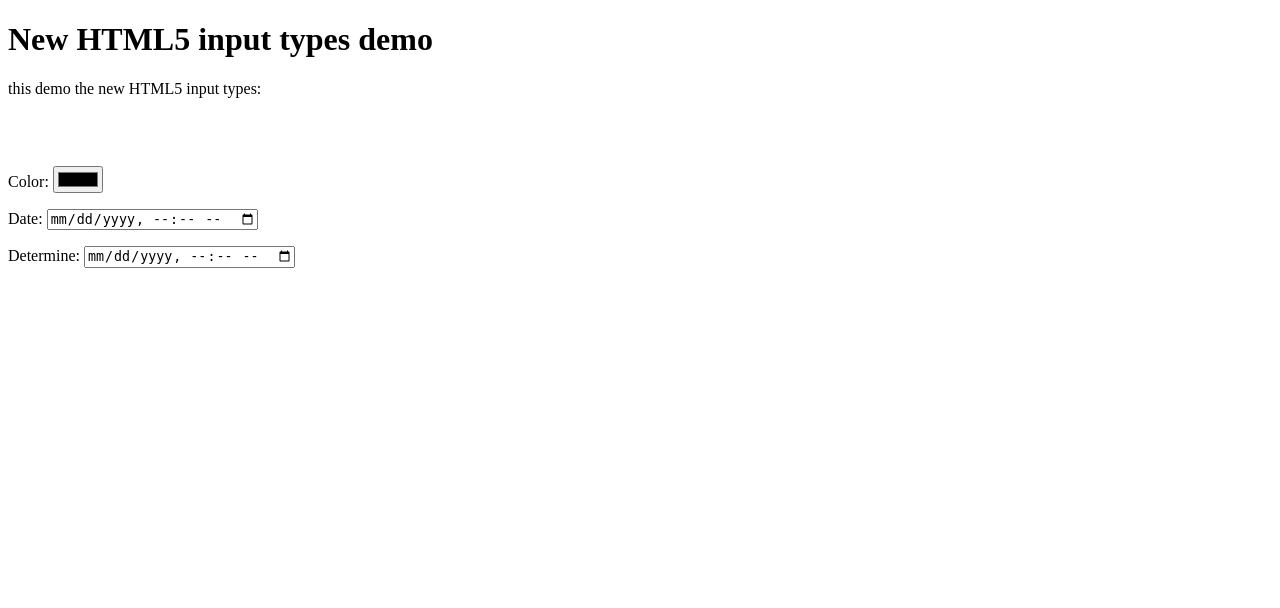
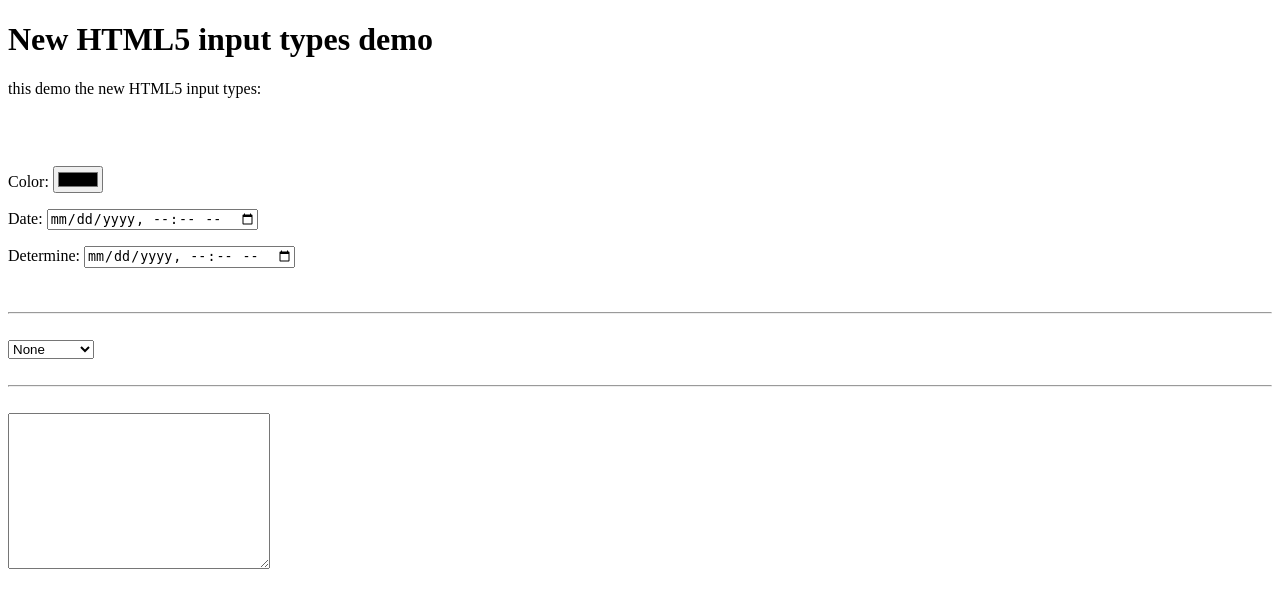
Before and after one commit to Ghadaa0/web-proj, a Django app: page / in a window 1280 px wide. Shown: the top 608 px of the page. Run offline with Django 4.2, Linux system fonts and the light colour scheme.

Commit message:
commit..

```diff
--- a/apps/templates/bookmodule/index.html
+++ b/apps/templates/bookmodule/index.html
@@ -4,7 +4,7 @@
       <meta charset="utf-8">
       <meta name="viewport" content="width=device-width">
       <title>
-         Lab6 {% block title %}{% endblock %}
+         My web page {% block title %}{% endblock %}
       </title>
 
     <body>
@@ -14,7 +14,19 @@
 
 <p>Date: <input type="datetime-local" name="datetime" id="datetime" /></p>
 <label for="birthdaytime">Determine: </label>
-<input type="datetime-local" id="birthdaytime" name="birthdaytime">
+<input type="datetime-local" id="birthdaytime" name="birthdaytime"> <br><br><br>
+<hr><br>
+
+<select name="selectedgenre">
+   <option selected>None</option>
+  <option value="fiction">Fiction</option>
+  <option value="n-fiction">Non-fiction</option>
+  <option value="novel">Novel</option>
+   </select> <br> <br>
+   <hr><br>
+
+   <textarea name="description" rows="10" cols="30"></textarea>
+
 
    </body>
 </html>
--- a/apps/templates/includes/footer.html
+++ b/apps/templates/includes/footer.html
@@ -1 +1 @@
-<p>This is a footer area</p>
+<p>This is footer</p>
```
